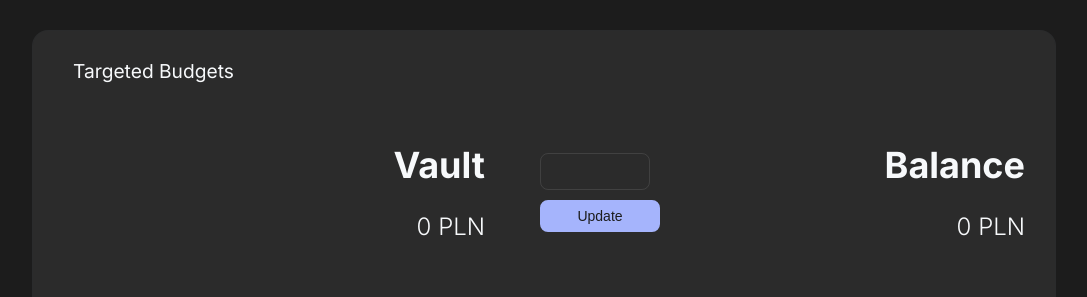
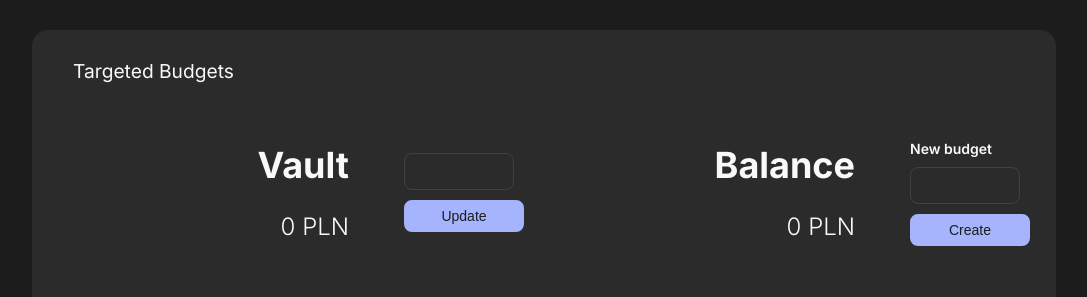
Before and after one commit to pbielenia/Ctrl-Budgets, a Django app: page /investments/ in a window 1280 px wide. Shown: the part 178-475 px from the top of the page, without its empty margins (96-1183 px from the left). Run offline with Django 4.2, Linux system fonts and the light colour scheme; data that the repository does not hold is empty.

Commit message:
[target] Add create new budget form

```diff
--- a/ctrl_budgets/investments/forms.py
+++ b/ctrl_budgets/investments/forms.py
@@ -4,7 +4,17 @@ import datetime
 
 
 class CreatePortfolioForm(forms.Form):
+    # max_length shall match models.Portfolio.name
     name = forms.CharField(label="Name", max_length=80)
+
+
+class CreateNewTargetedBudgetForm(forms.Form):
+    # max_langth shall match models.TargetedBudget.name
+    name = forms.CharField(label="Name", max_length=120)
+
+    def __init__(self, *args, **kwargs):
+        super().__init__(*args, **kwargs)
+        self.fields['name'].widget.attrs.update({'class': 'form-input'})
 
 
 class ChangeTargetedBudgetsVaultValueForm(forms.Form):
@@ -19,6 +29,7 @@ class NewTargetedTransactionForm(forms.Form):
     date = forms.DateField(label="Date", initial=datetime.date.today())
     type = forms.ChoiceField(label="Type", choices=TargetedTransaction.TYPE_CHOICES)
     cost = forms.IntegerField(min_value=5, step_size=5)
+    # max_length shall match models.TargetedTransaction.description
     description = forms.CharField(max_length=300, strip=True)
 
     def __init__(self, *args, **kwargs):
--- a/ctrl_budgets/investments/templates/investments/index.html
+++ b/ctrl_budgets/investments/templates/investments/index.html
@@ -31,6 +31,19 @@
                     <h2>Balance</h2>
                     <p>{{targeted_budgets_balance}} PLN</p>
                 </div>
+
+                <form class="form-base width-120px" method="post">
+                    {% csrf_token %}
+                    {% for field in targeted_budget_create_form %}
+                    <div>
+                        <label>New budget</label>
+                        {{ field }}
+                    </div>
+                    {% endfor %}
+                    <div>
+                        <input class="button button-violet button-middle" type="submit" value="Create">
+                    </div>
+                </form>
             </div>
             <table class="table-responsive">
                 <thead>
--- a/ctrl_budgets/investments/views.py
+++ b/ctrl_budgets/investments/views.py
@@ -171,6 +171,11 @@ def make_new_change_targeted_budgets_vault_value_form(request):
     return form if form.is_valid() else ChangeTargetedBudgetsVaultValueForm()
 
 
+def make_new_create_new_targeted_budget_form(request):
+    form = CreateNewTargetedBudgetForm(request.POST)
+    return form if form.is_valid() else CreateNewTargetedBudgetForm()
+
+
 def index(request):
     context = dict()
 
@@ -178,21 +183,32 @@ def index(request):
     context['portfolios'] = make_portfolios_data(portfolios)
 
     change_targeted_budgets_vault_value_form = make_new_change_targeted_budgets_vault_value_form(request)
-
     if change_targeted_budgets_vault_value_form.is_valid():
         entry = TargetedBudgetsVaultValue()
         entry.value = change_targeted_budgets_vault_value_form.cleaned_data['value']
         entry.save()
         return HttpResponseRedirect(reverse('investments:index'))
+    else:
+        context['targeted_budgets_vault_form'] = change_targeted_budgets_vault_value_form
+
+    create_new_targeted_budget_form = make_new_create_new_targeted_budget_form(request)
+    if create_new_targeted_budget_form.is_valid():
+        entry = TargetedBudget()
+        entry.name = create_new_targeted_budget_form.cleaned_data['name']
+        entry.save()
+        return HttpResponseRedirect(reverse('investments:index'))
+    else:
+        context['targeted_budget_create_form'] = create_new_targeted_budget_form
 
     targeted_budgets = TargetedBudget.objects.order_by('name')
     targeted_budgets_data = make_targeted_budgets_data(targeted_budgets)
+    context['targeted_budgets'] = targeted_budgets_data
+
     vault_value = get_current_targeted_budgets_vault_value()
+    context['targeted_budgets_vault_value'] = vault_value
 
-    context['targeted_budgets'] = targeted_budgets_data
-    context['targeted_budgets_vault_form'] = change_targeted_budgets_vault_value_form
-    context['targeted_budgets_vault_value'] = vault_value
-    context['targeted_budgets_balance'] = calc_current_targeted_budgets_balance(targeted_budgets_data, vault_value)
+    targeted_budgets_balance = calc_current_targeted_budgets_balance(targeted_budgets_data, vault_value)
+    context['targeted_budgets_balance'] = targeted_budgets_balance
 
     return render(request, 'investments/index.html', context)
 
```
